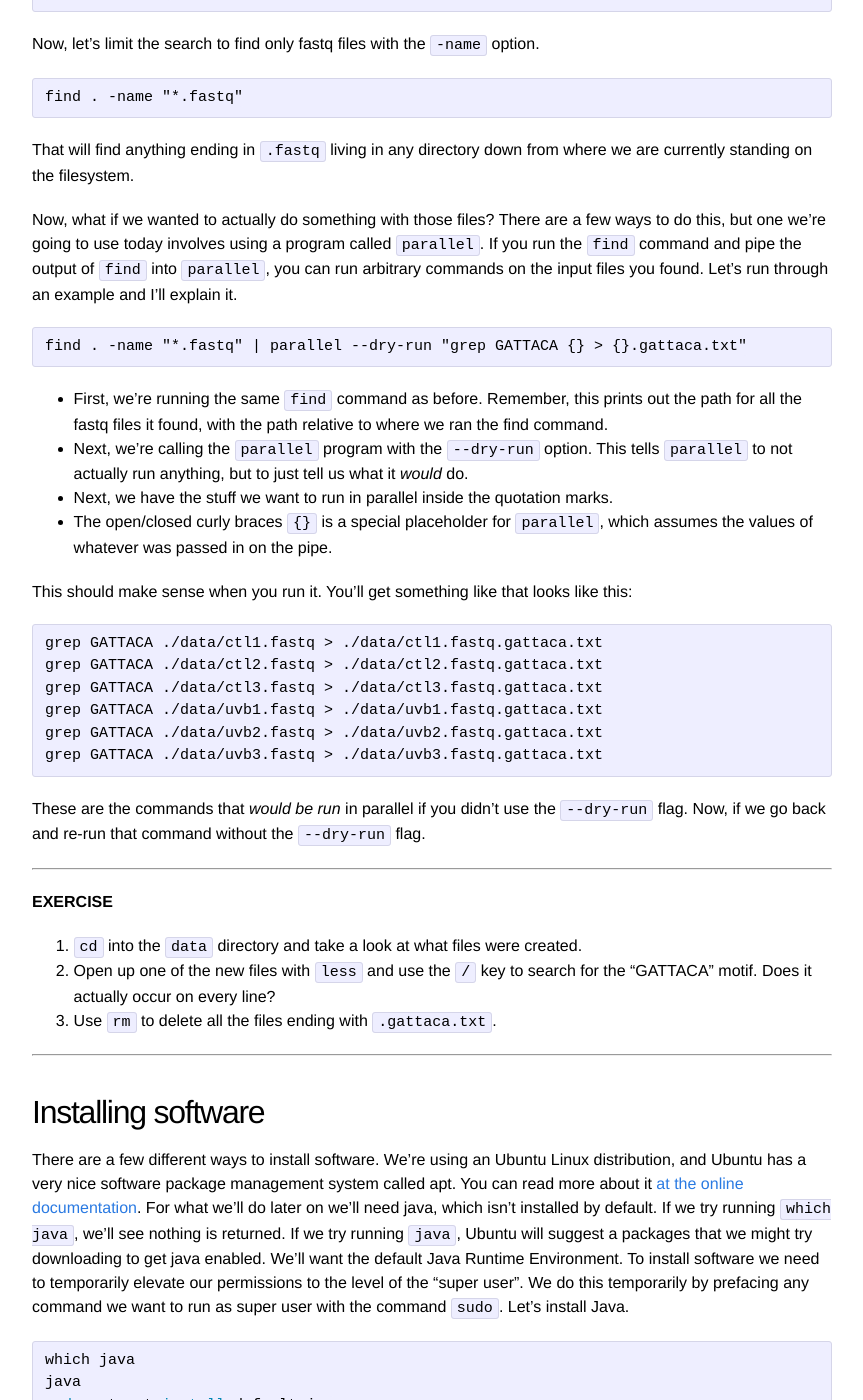
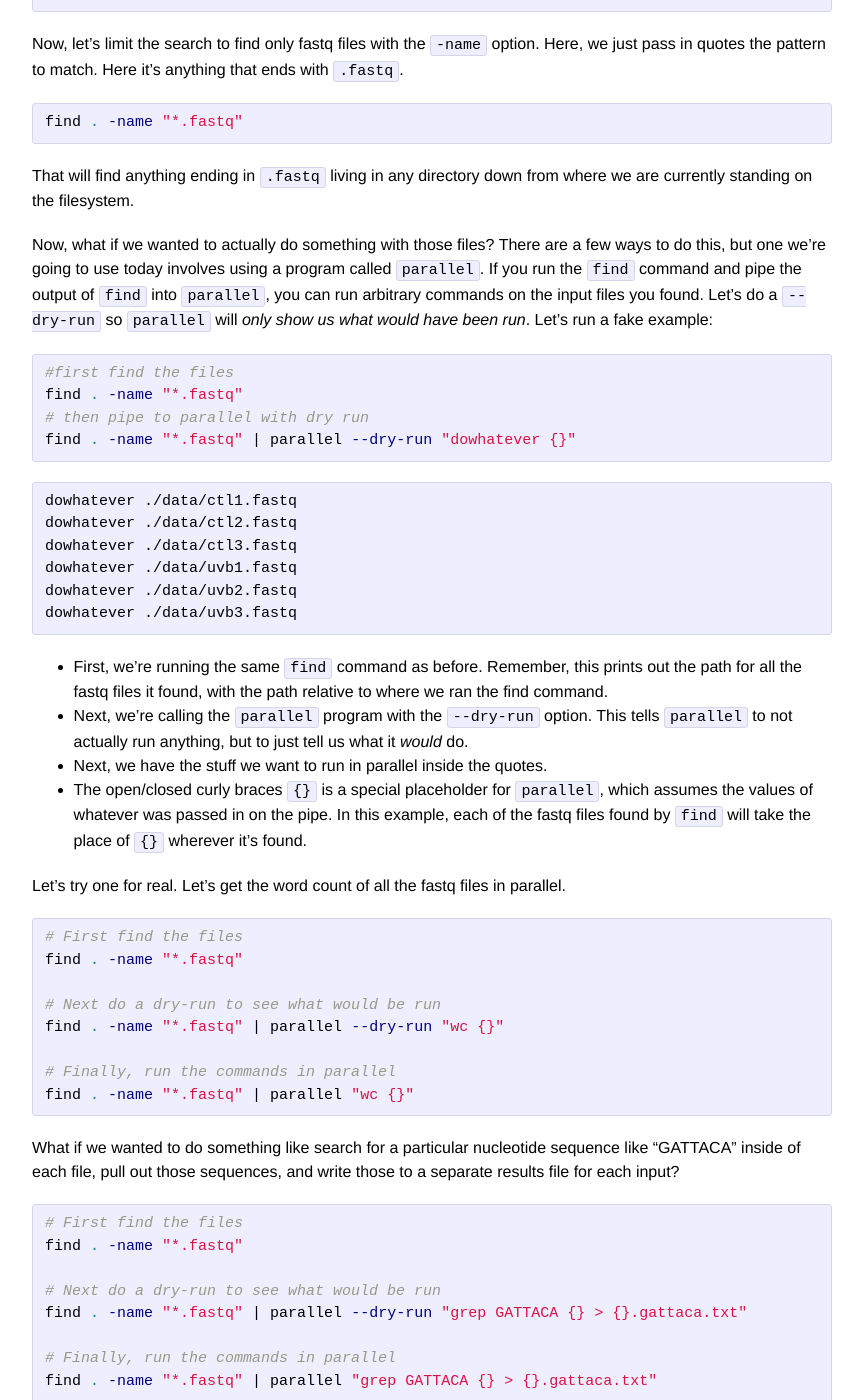
Before and after one commit to bioconnector/workshops2015, a Jekyll site: the page built from lessons/shell/01-intro-unix-shell.md, in a window 1280 px wide and 1400 px high, scrolled down 22778 px. Shown: the whole window, without its empty margins (208-1071 px from the left). Built offline with Jekyll 4.4.1, drawn with Linux system fonts in a browser that asks for light colours; Markdown is read by kramdown in place of the engine named in the settings; some of the changed text lies outside the part shown.

Commit message:
updated intro shell lesson with better find example

````diff
--- a/lessons/shell/01-intro-unix-shell.md
+++ b/lessons/shell/01-intro-unix-shell.md
@@ -91,7 +91,7 @@ We will spend most of our time learning about the basics of the shell by manipul
 
 Open the shell and type the commands:
 
-```
+```bash
 cd
 git clone https://github.com/bioconnector/workshops.git
 ```
@@ -100,7 +100,7 @@ This command will grab all of the data needed for this workshop. It's using some
 
 If you're already using the machine image you might need to update things.
 
-```
+```bash
 cd workshops
 git pull
 cd
@@ -112,7 +112,7 @@ We'll start out by moving around the file system and listing files. Today we're
 
 Let's go in to that directory we just downloaded:
 
-```
+```bash
 cd workshops
 ```
 
@@ -120,7 +120,7 @@ cd workshops
 
 In this directory, there should be some things we just downloaded. Let's check. Type:
 
-```
+```bash
 ls
 ```
 
@@ -130,7 +130,7 @@ Blue things are directories, white things are files.
 
 Now, let's go look in the 'data' directory in the 'shell' lesson. It's nested a few directories deep. To get to it, let's enter and list each directory like so:
 
-```
+```bash
 cd lessons
 ls
 cd shell
@@ -141,7 +141,7 @@ ls
 
 In there, all mixed up together are regular files, directories, and an executable program. If we want to know which is which, we can type:
 
-```
+```bash
 ls -F
 ```
 
@@ -151,7 +151,7 @@ It there's nothing there it's a regular file.
 
 You can also use the command:
 
-```
+```bash
 ls -l
 ```
 
@@ -167,7 +167,7 @@ Most commonly used shell programs have a manual. Let's open the manual page for
 
 You can access the manual using the `man` program.
 
-```
+```bash
 man ls
 ```
 
@@ -195,7 +195,7 @@ When you are working at your computer or log in to a remote computer, you are on
 
 If we type `cd` by itself:
 
-```
+```bash
 cd
 ```
 
@@ -216,7 +216,7 @@ Let's also check to see where we are. Sometimes when we're wandering around in t
 
 If you want to know what directory you're currently in, type:
 
-```
+```bash
 pwd
 ```
 
@@ -224,7 +224,7 @@ This stands for 'print working directory'. That's the directory you're currently
 
 What if we want to move back up and out of the `data` directory? To go 'back up a level' we need to use `..`
 
-```
+```bash
 cd ..
 ```
 
@@ -242,7 +242,7 @@ Let's go on a file hunt. Move around in the "shell/data/hidden" directory and tr
 
 By default, the `ls` commands lists the contents of the working directory (i.e. the directory you are in). You can always find the directory you are in using the `pwd` command. However, you can also give `ls` the names of other directories to view. Navigate to the home directory if you are not already there using `cd` by itself, then `ls` the contents of the "workshops/lessons/shell" directory:
 
-```
+```bash
 cd
 ls workshops/lessons/shell
 ```
@@ -252,7 +252,7 @@ This listed the contents of workshops/lessons/shell without navigating there.
 The `cd` command works the same way. Try entering:
 
 
-```
+```bash
 cd
 ls workshops/lessons/shell/data/hidden
 ```
@@ -306,13 +306,13 @@ which is the full name of your home directory. This tells you that you are in a
 
 Now enter the following command:
 
-```
+```bash
 cd /home/bioinfo/workshops/lessons/shell/data/hidden
 ```
 
 This jumps to `hidden`. Now go back to the home directory (`cd`). We saw earlier that the command:
 
-```
+```bash
 cd workshops/lessons/shell/data/hidden
 ```
 
@@ -338,32 +338,32 @@ Over time, it will become easier for you to keep a mental note of the structure
 
 There are some shortcuts which you should know about. Dealing with the home directory is very common. In the shell the tilde character, `~`, is a shortcut for your home directory.
 
-```
+```bash
 ls ~
 ```
 
 Try it even when you're not in your home directory:
 
-```
+```bash
 cd
 cd workshops
 ```
 
 Then enter the command:
 
-```
+```bash
 ls ~
 ```
 
 This prints the contents of your home directory, without you having to type the full path. The shortcut `..` always refers to the directory above your current directory.
 
-```
+```bash
 ls ..
 ```
 
 prints the contents of the `/home/username/`. You can chain these together, so:
 
-```
+```bash
 ls ../../
 ```
 
@@ -383,13 +383,13 @@ Navigate to the `workshops/lessons/rnaseq-1day/data` directory from your home. T
 
 The `*` character is a shortcut for "everything". Thus, if you enter `ls *`, you will see all of the contents of a given directory.
 
-```
+```bash
 ls *fastq.gz
 ```
 
 This lists every file that ends with a `fastq.gz`. This command:
 
-```
+```bash
 ls /usr/bin/*.sh
 ```
 
@@ -397,7 +397,7 @@ Lists every file in `/usr/bin` that ends in the characters `.sh`.
 
 If we wanted to list just the controls or just the uvb-treated samples, we could do this:
 
-```
+```bash
 ls ctl*
 ls uvb*
 ```
@@ -406,7 +406,7 @@ So how does this actually work? Well...when the shell sees a word that contains
 
 Because we'll use these files later, let's go ahead and extract or uncompress these files. To compres a text file we would use `gzip`. To extract, we'll use `gunzip`. Let's extract all the files that end in `.gz`. This will extract both the fastq files and the counts.txt file as well:
 
-```
+```bash
 gunzip *.gz
 ```
 
@@ -431,7 +431,7 @@ Control-C will cancel the command you are writing, and give you a fresh prompt.
 
 You can also review your recent commands with the `history` command to see a numbered list of commands you've run.
 
-```
+```bash
 history
 ```
 
@@ -464,7 +464,7 @@ We now know how to switch directories, run programs, and look at the contents of
 
 The easiest way to examine a file is to print out all of the contents using the program `cat`. Enter the following command:
 
-```
+```bash
 cat ctl1.fastq
 ```
 
@@ -482,7 +482,7 @@ This prints out the contents of the `ctl1.fastq` file.
 
 Make sure we're in the right place for the next set of the lessons. We want to be in the rnaseq data directory (`workshops/lessons/rnaseq-1day/data`). Check if you're there with `pwd` and if not navigate there. One way to do that would be
 
-```
+```bash
 cd ~/workshops/lessons/rnaseq-1day/data
 ```
 
@@ -490,7 +490,7 @@ cd ~/workshops/lessons/rnaseq-1day/data
 
 The program, `less`, is useful when files are big and you want to be able to scroll through them.
 
-```
+```bash
 less ctl1.fastq
 ```
 
@@ -516,14 +516,14 @@ There's another way that we can look at files, and in this case, just look at pa
 
 The commands `head` and `tail` let you look at the beginning and end of a file respectively.
 
-```
+```bash
 head ctl1.fastq
 tail ctl1.fastq
 ```
 
 The `-n` option to either of these commands can be used to print the first or last `n` lines of a file. If we want to see the first read in the file, try this:
 
-```
+```bash
 head -n 4 ctl1.fastq
 tail -n 4 ctl1.fastq
 ```
@@ -536,13 +536,13 @@ We can search within files without even opening them, using `grep`. Grep is a co
 
 Let's find all the lines in ctl1.fastq that contain the sequence motif "GATTACA."
 
-```
+```bash
 grep GATTACA ctl1.fastq
 ```
 
 We get back just the sequence line, but what if we wanted all four lines, the whole part of that FASTQ sequence, back instead.
 
-```
+```bash
 grep -B 1 -A 2 GATTACA ctl1.fastq
 ```
 
@@ -573,13 +573,13 @@ We do this with: `>`.
 
 Let's try it out and put all the sequences that contain 'GATTACA' from all the files in to another file called "gattaca-reads.txt".
 
-```
+```bash
 grep GATTACA *.fastq > gattaca-reads.txt
 ```
 
 The prompt should sit there a little bit, and then it should look like nothing happened. But type `ls`. You should have a new file called "gattaca-reads.txt". Take a look at it and see if it has what you think it should.
 
-```
+```bash
 ls
 less gattaca-reads.txt
 ```
@@ -588,7 +588,7 @@ There's another useful redirection command that we're going to show, and that's
 
 The pipe '|' takes the output of the first thing and then puts it in to the second part
 
-```
+```bash
 grep GATTACA *.fastq | less
 ```
 
@@ -596,19 +596,19 @@ Now we can use the arrows to scroll up and down and use `q` to get out.
 
 There's another command called `wc`. `wc` stands for`word count`. It counts the number of lines or characters. So, we can use it to count the number of lines we're getting back from our `grep` command. And that will tell us how many sequences we're finding with that motif across all the files.
 
-```
+```bash
 grep GATTACA *.fastq | wc
 ```
 
 That tells us the number of lines, words and characters in the file. If we just want the number of lines, we can use the `-l` flag for `lines`.
 
-```
+```bash
 grep GATTACA *.fastq | wc -l
 ```
 
 You could have piped the output to a file like you did the first time and ran `wc` on that file:
 
-```
+```bash
 wc gattaca-reads.txt
 ```
 
@@ -656,7 +656,7 @@ The `coldata.csv` file tells us which sample names are which treatment (in this
 
 Lets copy the file using the `cp` command. The `cp` command backs up the file. Navigate to the `rnaseq-1day/data` directory and enter:
 
-```
+```bash
 cp coldata.csv coldata.csv-backup
 ```
 
@@ -666,13 +666,13 @@ Let's make a `backup` directory where we can put this file.
 
 The `mkdir` command is used to make a directory. Just enter `mkdir` followed by a space, then the directory name.
 
-```
+```bash
 mkdir backup
 ```
 
 We can now move our backed up file in to this directory. We can move files around using the command `mv`. Enter this command:
 
-```
+```bash
 mv coldata.csv-backup backup
 ```
 
@@ -680,7 +680,7 @@ This moves `coldata.csv-backup` into the directory `backup/` or the full path wo
 
 The `mv` command is also how you rename files. Since this file is important, let's rename it:
 
-```
+```bash
 ls
 mv coldata.csv coldata-IMPORTANT.csv
 ls
@@ -688,7 +688,7 @@ ls
 
 Now let's delete the backup copy:
 
-```
+```bash
 ls
 ls backup
 rm backup/coldata.csv-backup
@@ -712,7 +712,7 @@ Do the following:
 
 By default, `rm`, will NOT delete directories. You can tell `rm` to delete a directory and everything in it *recursively* using the `-r` option. Let's delete that `new` directory we just made. Enter the following command:
 
-```
+```bash
 rm -r new
 ```
 
@@ -724,13 +724,13 @@ We've been able to do a lot of work with files that already exist, but what if w
 
 To write in files, we're going to use the program `nano`. We're going to create a file that contains the favorite grep command so you can remember it for later. We'll name this file 'awesome.sh'.
 
-```
+```bash
 nano awesome.sh
 ```
 
 Enter the following into the file:
 
-```
+```bash
 grep -B 1 -A 2 GATTACA *.fastq
 ```
 
@@ -753,13 +753,13 @@ We're going to come back and use this file in just a bit.
 
 Commands like `ls`, `rm`, `echo`, and `cd` are just ordinary programs on the computer. A program is just a file that you can *execute*. The program `which` tells you the location of a particular program. For example:
 
-```
+```bash
 which pwd
 ```
 
 Will return "/bin/pwd". Thus, we can see that `pwd` is a program that sits inside of the `/bin` directory. Now enter:
 
-```
+```bash
 which find
 ```
 
@@ -767,7 +767,7 @@ You will see that `find` is a program that sits inside of the`/usr/bin` director
 
 So ... when we enter a program name, like `ls`, and hit enter, how does the shell know where to look for that program? How does it know to run `/bin/ls` when we enter `ls`. The answer is that when we enter a program name and hit enter, there are a few standard places that the shell automatically looks. If it can't find the program in any of those places, it will print an error saying "command not found". Enter the command:
 
-```
+```bash
 echo $PATH
 ```
 
@@ -775,13 +775,13 @@ This will print out the value of the `PATH` environment variable. Notice that a
 
 Remember that file where we wrote our favorite grep command in there? Since we like it so much, we might want to run it again, or even all the time. Instead of writing it out every time, we can just run it as a script. Let's try to run that script:
 
-```
+```bash
 awesome.sh
 ```
 
 You should get an error saying that awesome.sh cannot be found. That is because the directory `~/workshops/lessons/rnaseq-1day/data` is not in the`PATH`. You can try again to run the `awesome.sh` program by entering:
 
-```
+```bash
 ./awesome.sh
 ```
 
@@ -789,14 +789,14 @@ Alas, we get `-bash: ./awesome.sh: Permission denied`. This is because we haven'
 
 To run a program, you have to set the right permissions, make it executable rather than just a text file.
 
-```
+```bash
 chmod +x awesome.sh
 ls -l
 ```
 
 Now we can run the program
 
-```
+```bash
 ./awesome.sh
 ```
 
@@ -819,13 +819,13 @@ Now you should have seen some output, and of course, it's AWESOME! Congratulatio
 
 We've learned how to do a few things already using wildcards. For instance, we extracted all the fastq files with
 
-```
+```bash
 gunzip *.fastq
 ```
 
 which the shell interpreted the same as:
 
-```
+```bash
 gunzip ctl1.fastq  ctl2.fastq	ctl3.fastq  uvb1.fastq	uvb2.fastq  uvb3.fastq
 ```
 
@@ -833,7 +833,7 @@ But what if we wanted to do something more complicated on lots of files, and do
 
 We can't just do something like:
 
-```
+```bash
 grep GATTACA *.fastq > gattacareads.txt
 ```
 
@@ -854,38 +854,76 @@ Now, for one, that's a lot of typing. What if you had 100 fastq files you wanted
 
 The UNIX `find` command is a simple program can be used to find files based on arbitrary criteria. Go back up to the parent `rnaseq-1day` directory, and type this command:
 
-```
+```bash
 find .
 ```
 
 That prints out all the files and directories, and everything in those directories, recursively. Let's print out only files with the `-type f` option:
 
-```
+```bash
 find . -type f
 ```
 
-Now, let's limit the search to find only fastq files with the `-name` option.
+Now, let's limit the search to find only fastq files with the `-name` option. Here, we just pass in quotes the pattern to match. Here it's anything that ends with `.fastq`.
 
-```
+```bash
 find . -name "*.fastq"
 ```
 
 That will find anything ending in `.fastq` living in any directory down from where we are currently standing on the filesystem.
 
-Now, what if we wanted to actually do something with those files? There are a few ways to do this, but one we're going to use today involves using a program called `parallel`. If you run the `find` command and pipe the output of `find` into `parallel`, you can run arbitrary commands on the input files you found. Let's run through an example and I'll explain it.
+Now, what if we wanted to actually do something with those files? There are a few ways to do this, but one we're going to use today involves using a program called `parallel`. If you run the `find` command and pipe the output of `find` into `parallel`, you can run arbitrary commands on the input files you found. Let's do a `--dry-run` so `parallel` will *only show us what would have been run*. Let's run a fake example:
+
+```bash
+#first find the files
+find . -name "*.fastq"
+# then pipe to parallel with dry run
+find . -name "*.fastq" | parallel --dry-run "dowhatever {}"
+```
 
 ```
-find . -name "*.fastq" | parallel --dry-run "grep GATTACA {} > {}.gattaca.txt"
+dowhatever ./data/ctl1.fastq
+dowhatever ./data/ctl2.fastq
+dowhatever ./data/ctl3.fastq
+dowhatever ./data/uvb1.fastq
+dowhatever ./data/uvb2.fastq
+dowhatever ./data/uvb3.fastq
 ```
 
 * First, we're running the same `find` command as before. Remember, this prints out the path for all the fastq files it found, with the path relative to where we ran the find command.
 * Next, we're calling the `parallel` program with the `--dry-run` option. This tells `parallel` to not actually run anything, but to just tell us what it _would_ do.
-* Next, we have the stuff we want to run in parallel inside the quotation marks.
-* The open/closed curly braces `{}` is a special placeholder for `parallel`, which assumes the values of whatever was passed in on the pipe.
+* Next, we have the stuff we want to run in parallel inside the quotes.
+* The open/closed curly braces `{}` is a special placeholder for `parallel`, which assumes the values of whatever was passed in on the pipe. In this example, each of the fastq files found by `find` will take the place of `{}` wherever it's found.
 
-This should make sense when you run it. You'll get something like that looks like this:
+Let's try one for real. Let's get the word count of all the fastq files in parallel.
 
+```bash
+# First find the files
+find . -name "*.fastq"
+
+# Next do a dry-run to see what would be run
+find . -name "*.fastq" | parallel --dry-run "wc {}"
+
+# Finally, run the commands in parallel
+find . -name "*.fastq" | parallel "wc {}"
 ```
+
+What if we wanted to do something like search for a particular nucleotide sequence like "GATTACA" inside of each file, pull out those sequences, and write those to a separate results file for each input?
+
+```bash
+# First find the files
+find . -name "*.fastq"
+
+# Next do a dry-run to see what would be run
+find . -name "*.fastq" | parallel --dry-run "grep GATTACA {} > {}.gattaca.txt"
+
+# Finally, run the commands in parallel
+find . -name "*.fastq" | parallel "grep GATTACA {} > {}.gattaca.txt"
+```
+
+When you do the dry run, you'll get something like that looks like this:
+
+```bash
 grep GATTACA ./data/ctl1.fastq > ./data/ctl1.fastq.gattaca.txt
 grep GATTACA ./data/ctl2.fastq > ./data/ctl2.fastq.gattaca.txt
 grep GATTACA ./data/ctl3.fastq > ./data/ctl3.fastq.gattaca.txt
@@ -894,7 +932,7 @@ grep GATTACA ./data/uvb2.fastq > ./data/uvb2.fastq.gattaca.txt
 grep GATTACA ./data/uvb3.fastq > ./data/uvb3.fastq.gattaca.txt
 ```
 
-These are the commands that _would be run_ in parallel if you didn't use the `--dry-run` flag. Now, if we go back and re-run that command without the `--dry-run` flag.
+These are the commands that _would be run_ in `parallel` if you didn't use the `--dry-run` flag. Now, if we go back and re-run that command without the `--dry-run` flag.
 
 ---
 
````
